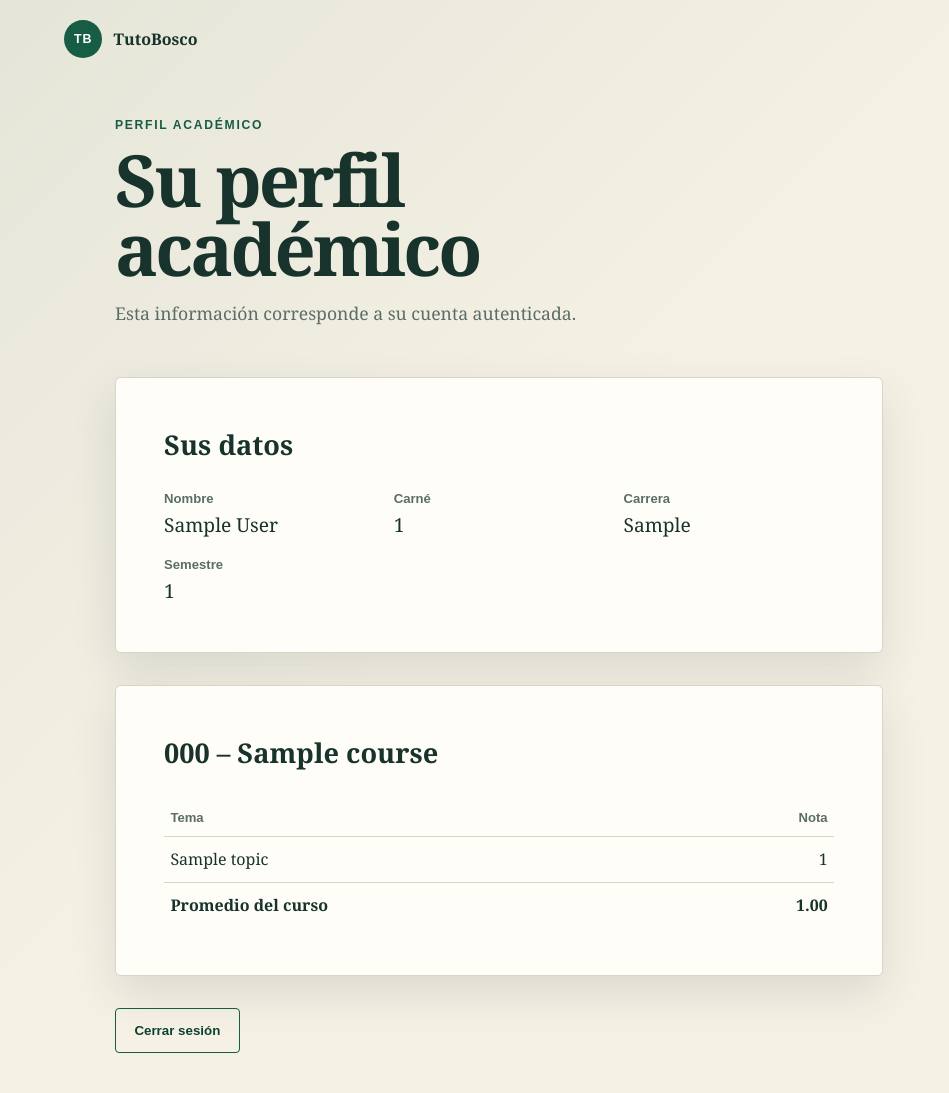
After one commit to JavEstrada09/tutorbosco, a Django app: page /perfil/ in a window 1280 px wide. The commit adds this page. Shown: the whole page, without its empty margins (0-949 px from the left). Run offline with Django 5.2, Linux system fonts and the light colour scheme; a user stored in the database is signed in; tables that the repository leaves empty hold one stand-in row (values such as "Sample post").

Commit message:
S-003: muestra el perfil académico del estudiante
Co-Authored-By: Claude Opus 5.5 <noreply@anthropic.com>

```diff
--- a/academics/urls.py
+++ b/academics/urls.py
@@ -1,8 +1,9 @@
 from django.urls import path
 
-from academics.views import student_home
+from academics.views import student_home, student_profile
 
 
 urlpatterns = [
     path("", student_home, name="student_home"),
+    path("perfil/", student_profile, name="student_profile"),
 ]
--- a/academics/views.py
+++ b/academics/views.py
@@ -1,7 +1,9 @@
 from django.contrib.auth.decorators import login_required
 from django.shortcuts import render
+from django.views.decorators.http import require_GET
 
-from academics.models import Enrollment
+from academics.models import Enrollment, StudentProfile
+from academics.services import get_course_summaries
 from tutor.demo_responses import DEMO_QUESTION
 from tutor.forms import TutorQuestionForm
 from tutor.providers import TutorError
@@ -50,3 +52,23 @@ def student_home(request):
             "tutor_reply": tutor_reply,
         },
     )
+
+
+@login_required
+@require_GET
+def student_profile(request):
+    profile = StudentProfile.objects.filter(user=request.user).first()
+    if profile is None:
+        return render(request, "academics/access_denied.html", status=403)
+
+    return render(
+        request,
+        "academics/student_profile.html",
+        {
+            "full_name": request.user.get_full_name() or request.user.get_username(),
+            "student_id": profile.student_id,
+            "career": profile.career,
+            "semester": profile.semester,
+            "course_summaries": get_course_summaries(profile),
+        },
+    )
--- a/static/css/tutobosco.css
+++ b/static/css/tutobosco.css
@@ -276,6 +276,67 @@ h2 {
     line-height: 1.65;
 }
 
+.profile-card,
+.course-card,
+.empty-state {
+    width: min(48rem, 100%);
+    padding: clamp(1.5rem, 5vw, 3rem);
+}
+
+.profile-data {
+    display: grid;
+    grid-template-columns: repeat(auto-fit, minmax(10rem, 1fr));
+    gap: 1.2rem;
+    margin: 0;
+}
+
+.profile-data dt,
+.grade-table thead th {
+    color: var(--muted);
+    font-family: Arial, sans-serif;
+    font-size: 0.82rem;
+    font-weight: 700;
+}
+
+.profile-data dd {
+    margin: 0.3rem 0 0;
+    font-size: 1.2rem;
+}
+
+.grade-table {
+    width: 100%;
+    border-collapse: collapse;
+}
+
+.grade-table th,
+.grade-table td {
+    padding: 0.7rem 0.4rem;
+    border-bottom: 1px solid var(--line);
+    text-align: left;
+}
+
+.grade-table tbody th {
+    font-weight: 400;
+}
+
+.grade-table thead th:last-child,
+.grade-table td:last-child:not([colspan]) {
+    text-align: right;
+    font-variant-numeric: tabular-nums;
+}
+
+.grade-table tfoot th,
+.grade-table tfoot td {
+    border-bottom: 0;
+    font-weight: 700;
+}
+
+.empty-state p {
+    margin-bottom: 0;
+    color: var(--muted);
+    font-size: 1.1rem;
+}
+
 .status-layout {
     justify-items: start;
 }
--- /dev/null
+++ b/templates/academics/student_profile.html
@@ -0,0 +1,79 @@
+{% extends "base.html" %}
+{% load l10n %}
+
+{% block title %}Su perfil académico | TutoBosco{% endblock %}
+
+{% block content %}
+<section class="student-layout" aria-labelledby="profile-title">
+    <div>
+        <p class="eyebrow">Perfil académico</p>
+        <h1 id="profile-title">Su perfil académico</h1>
+        <p class="lead">Esta información corresponde a su cuenta autenticada.</p>
+    </div>
+
+    <article class="panel profile-card" aria-labelledby="personal-title">
+        <h2 id="personal-title">Sus datos</h2>
+        <dl class="profile-data">
+            <div>
+                <dt>Nombre</dt>
+                <dd>{{ full_name }}</dd>
+            </div>
+            <div>
+                <dt>Carné</dt>
+                <dd>{{ student_id }}</dd>
+            </div>
+            <div>
+                <dt>Carrera</dt>
+                <dd>{{ career }}</dd>
+            </div>
+            <div>
+                <dt>Semestre</dt>
+                <dd>{{ semester }}</dd>
+            </div>
+        </dl>
+    </article>
+
+    {% for summary in course_summaries %}
+        <section class="panel course-card" aria-labelledby="course-{{ summary.course.pk }}">
+            <h2 id="course-{{ summary.course.pk }}">
+                {{ summary.course.code }} – {{ summary.course.name }}
+            </h2>
+            <table class="grade-table">
+                <thead>
+                    <tr>
+                        <th scope="col">Tema</th>
+                        <th scope="col">Nota</th>
+                    </tr>
+                </thead>
+                <tbody>
+                    {% for item in summary.topics %}
+                        <tr>
+                            <th scope="row">{{ item.topic.name }}</th>
+                            <td>{% if item.value is None %}Sin nota{% else %}{{ item.value }}{% endif %}</td>
+                        </tr>
+                    {% empty %}
+                        <tr>
+                            <td colspan="2">Este curso aún no tiene temas registrados.</td>
+                        </tr>
+                    {% endfor %}
+                </tbody>
+                <tfoot>
+                    <tr>
+                        <th scope="row">Promedio del curso</th>
+                        <td>{% if summary.average is None %}Sin notas{% else %}{{ summary.average|unlocalize }}{% endif %}</td>
+                    </tr>
+                </tfoot>
+            </table>
+        </section>
+    {% empty %}
+        <section class="panel empty-state" role="status">
+            <p>Aún no tiene cursos asignados.</p>
+        </section>
+    {% endfor %}
+
+    <form method="post" action="{% url 'logout' %}">
+        {% csrf_token %}
+        <button class="button button-secondary" type="submit">Cerrar sesión</button>
+    </form>
+</section>
+{% endblock %}
```
Also changed, not shown: academics/tests.py (+201 -0 lines).
